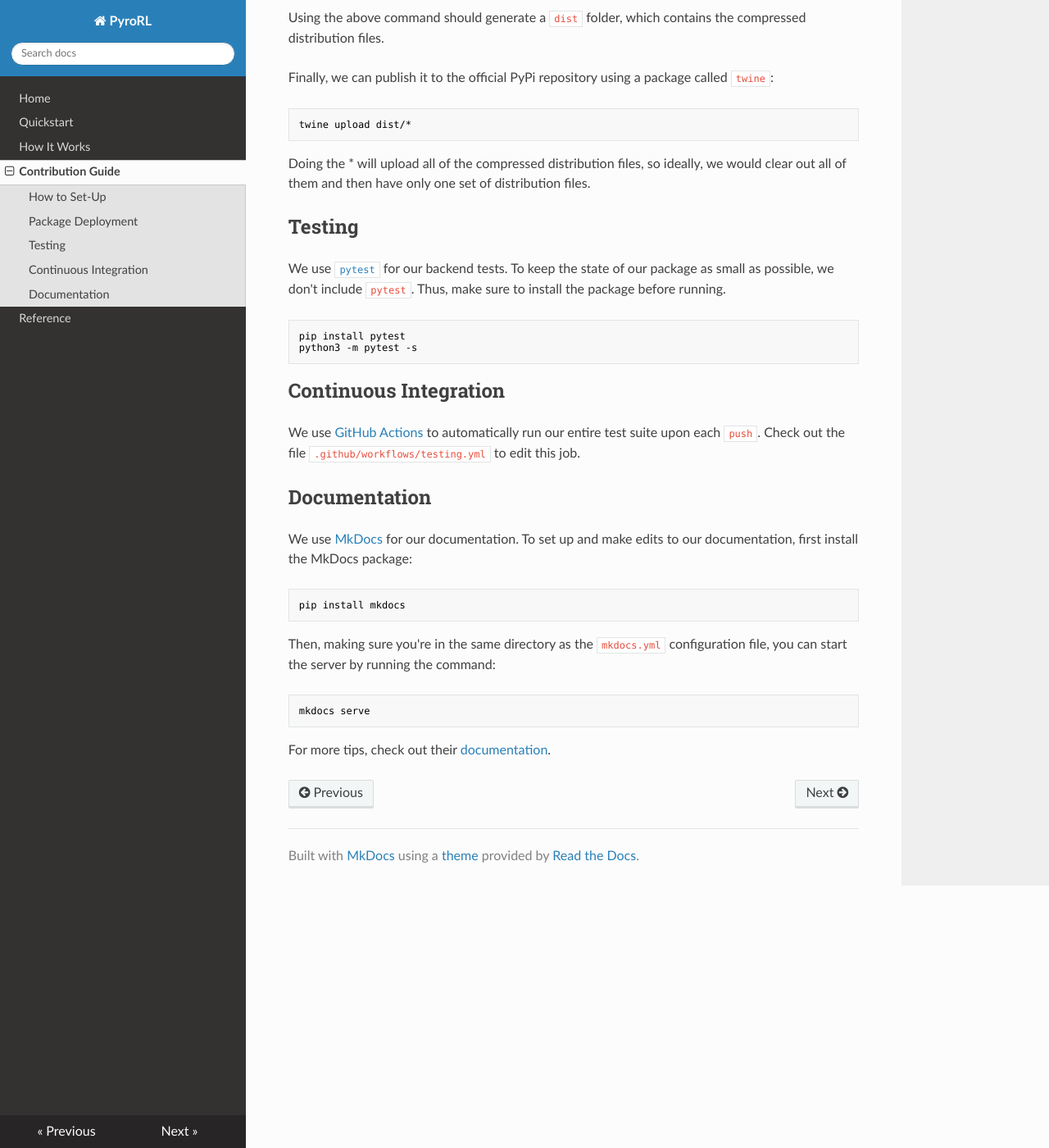
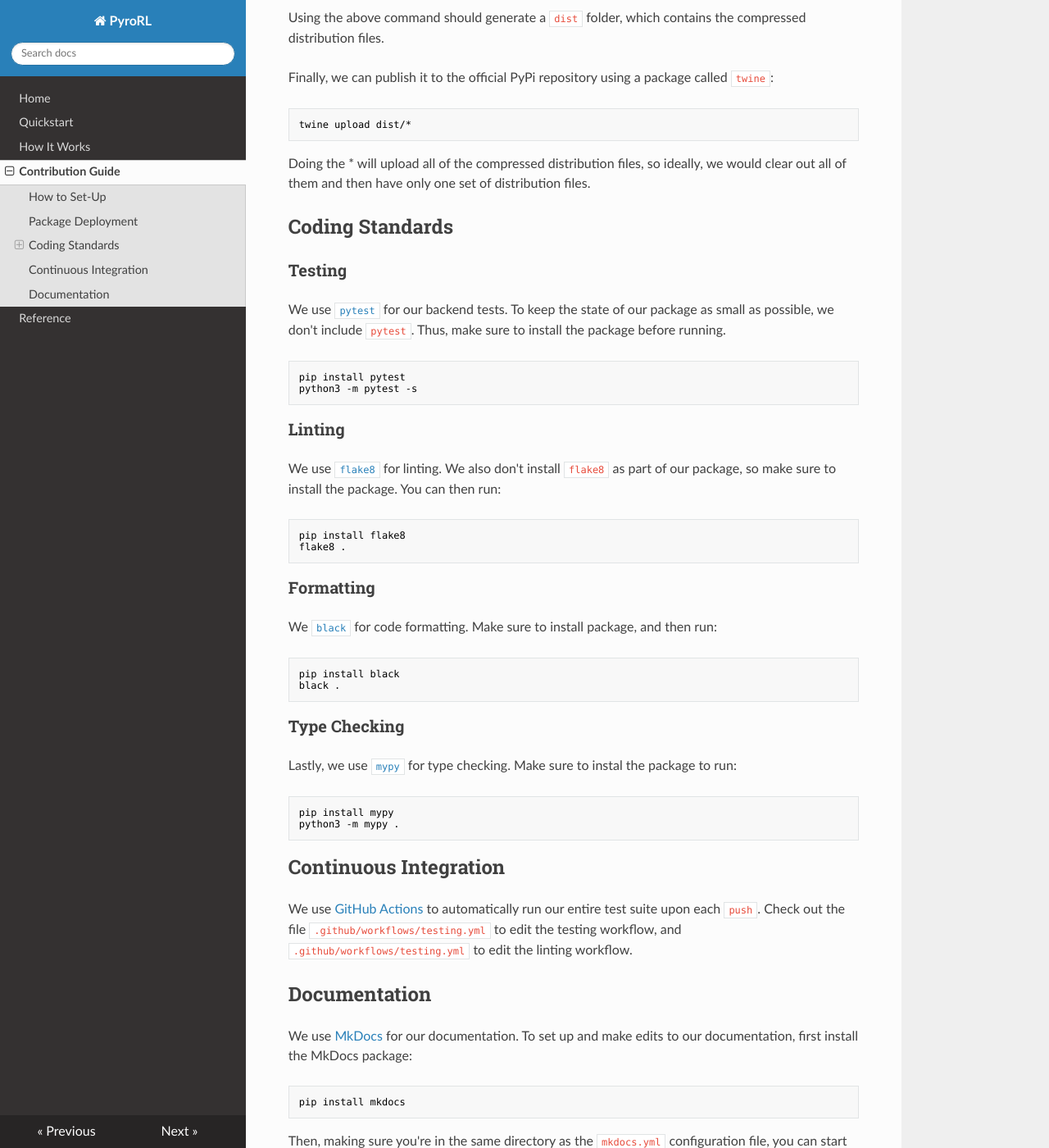
Before and after one commit to sisl/PyroRL, an MkDocs documentation site: the page built from docs/docs/contribution-guide.md, in a window 1280 px wide and 1400 px high, scrolled down 705 px. Shown: the whole window at 82% size. Built offline with MkDocs 1.6.1, drawn with Linux system fonts in a browser that asks for light colours; nearby versions of some CDN libraries.

Commit message:
Add documentation

````diff
--- a/docs/docs/contribution-guide.md
+++ b/docs/docs/contribution-guide.md
@@ -33,7 +33,9 @@ twine upload dist/*
 
 Doing the * will upload all of the compressed distribution files, so ideally, we would clear out all of them and then have only one set of distribution files.
 
-## Testing
+## Coding Standards
+
+### Testing
 
 We use [`pytest`](https://docs.pytest.org/en/7.4.x/) for our backend tests. To keep the state of our package as small as possible, we don't include `pytest`. Thus, make sure to install the package before running.
 
@@ -42,9 +44,36 @@ pip install pytest
 python3 -m pytest -s
 ```
 
+### Linting
+
+We use [`flake8`](https://flake8.pycqa.org/en/latest/) for linting. We also don't install `flake8` as part of our package, so make sure to install the package. You can then run:
+
+```bash
+pip install flake8
+flake8 .
+```
+
+### Formatting
+
+We [`black`](https://github.com/psf/black) for code formatting. Make sure to install package, and then run:
+
+```bash
+pip install black
+black .
+```
+
+### Type Checking
+
+Lastly, we use [`mypy`](https://mypy-lang.org/) for type checking. Make sure to instal the package to run:
+
+```bash
+pip install mypy
+python3 -m mypy .
+```
+
 ## Continuous Integration
 
-We use [GitHub Actions](https://github.com/features/actions) to automatically run our entire test suite upon each `push`. Check out the file `.github/workflows/testing.yml` to edit this job.
+We use [GitHub Actions](https://github.com/features/actions) to automatically run our entire test suite upon each `push`. Check out the file `.github/workflows/testing.yml` to edit the testing workflow, and `.github/workflows/testing.yml` to edit the linting workflow.
 
 ## Documentation
 
````
